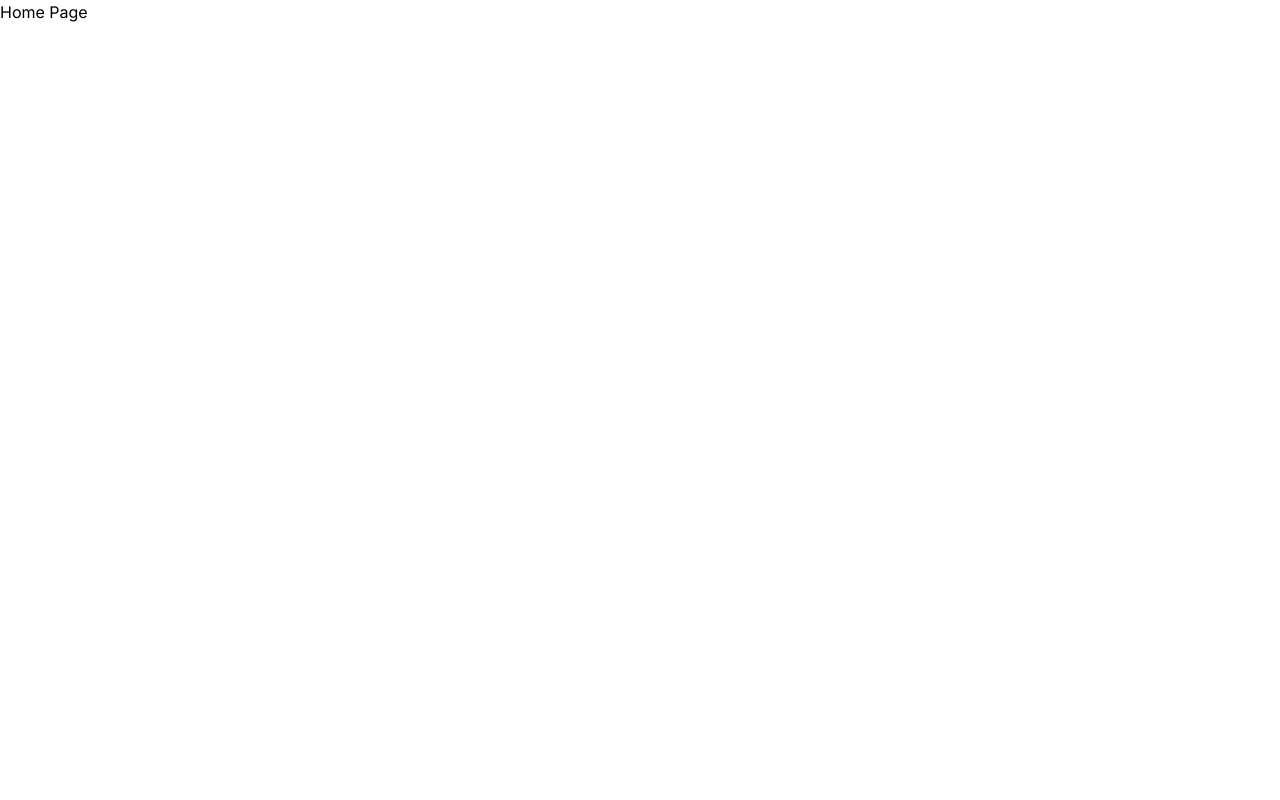
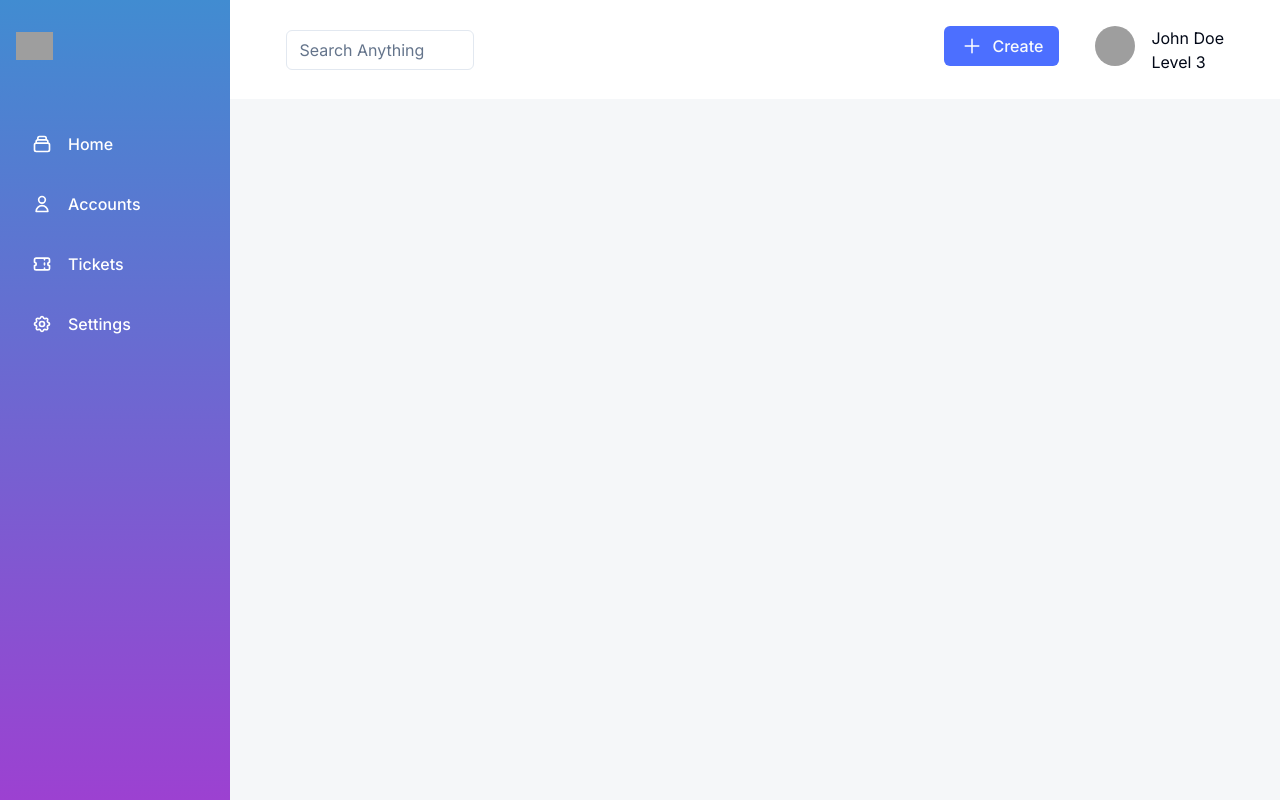
Before and after one commit to fasil729/Learning-APP, a Next.js app in the folder frontend_web/: page / in a window 1280 px wide. Built offline with nearby package versions, Linux system fonts and the light colour scheme; grey boxes are pictures that could not be loaded.

Commit message:
[frontend] add shared components

```diff
--- a/frontend_web/app/(home_page)/page.tsx
+++ /dev/null
@@ -1,9 +0,0 @@
-
-
-export default function Home() {
-
-  return( <div className="">
-  <h1>Home Page</h1>
-</div>)
-
-}
--- /dev/null
+++ b/frontend_web/app/Topics/page.tsx
@@ -0,0 +1,5 @@
+export default function Topics() {
+    return <div>
+
+         </div>
+}
--- a/frontend_web/app/globals.css
+++ b/frontend_web/app/globals.css
@@ -1,3 +1,80 @@
 @tailwind base;
   @tailwind components;
   @tailwind utilities;
+
+  @layer base {
+    :root {
+      --background: 0 0% 100%;
+      --foreground: 222.2 84% 4.9%;
+
+      --card: 0 0% 100%;
+      --card-foreground: 222.2 84% 4.9%;
+
+      --popover: 0 0% 100%;
+      --popover-foreground: 222.2 84% 4.9%;
+
+      --primary: 222.2 47.4% 11.2%;
+      --primary-foreground: 210 40% 98%;
+
+      --secondary: 210 40% 96.1%;
+      --secondary-foreground: 222.2 47.4% 11.2%;
+
+      --muted: 210 40% 96.1%;
+      --muted-foreground: 215.4 16.3% 46.9%;
+
+      --accent: 210 40% 96.1%;
+      --accent-foreground: 222.2 47.4% 11.2%;
+
+      --destructive: 0 84.2% 60.2%;
+      --destructive-foreground: 210 40% 98%;
+
+      --border: 214.3 31.8% 91.4%;
+      --input: 214.3 31.8% 91.4%;
+      --ring: 222.2 84% 4.9%;
+
+      --radius: 0.5rem;
+    }
+
+    .dark {
+      --background: 222.2 84% 4.9%;
+      --foreground: 210 40% 98%;
+
+      --card: 222.2 84% 4.9%;
+      --card-foreground: 210 40% 98%;
+
+      --popover: 222.2 84% 4.9%;
+      --popover-foreground: 210 40% 98%;
+
+      --primary: 210 40% 98%;
+      --primary-foreground: 222.2 47.4% 11.2%;
+
+      --secondary: 217.2 32.6% 17.5%;
+      --secondary-foreground: 210 40% 98%;
+
+      --muted: 217.2 32.6% 17.5%;
+      --muted-foreground: 215 20.2% 65.1%;
+
+      --accent: 217.2 32.6% 17.5%;
+      --accent-foreground: 210 40% 98%;
+
+      --destructive: 0 62.8% 30.6%;
+      --destructive-foreground: 210 40% 98%;
+
+      --border: 217.2 32.6% 17.5%;
+      --input: 217.2 32.6% 17.5%;
+      --ring: 212.7 26.8% 83.9%;
+    }
+  }
+
+  @layer base {
+    * {
+      @apply border-border;
+    }
+    body {
+      @apply bg-background text-foreground;
+    }
+  }
+
+.body-color {
+    background-color: #F5F7F9;
+}
--- a/frontend_web/app/layout.tsx
+++ b/frontend_web/app/layout.tsx
@@ -18,7 +18,7 @@ export default function RootLayout({
   return (
     <html lang="en">
       <AppProvider>
-      <body className={inter.className}>{children}</body>
+      <body className={inter.className + " " + "body-color"}>{children}</body>
       </AppProvider>
     </html>
   );
--- /dev/null
+++ b/frontend_web/app/page.tsx
@@ -0,0 +1,8 @@
+import HomePage from "@/components/home/home";
+import RootLayout from "./layout";
+
+export default function Home() {
+    return <RootLayout>
+            <HomePage></HomePage>
+        </RootLayout>
+}
--- /dev/null
+++ b/frontend_web/components/home/home.tsx
@@ -0,0 +1,11 @@
+import SideBar from "../shared/sideBar/sideBar";
+import TopHeader from "../shared/top_header/top_header";
+
+export default function HomePage() {
+    return <div className="">
+            <SideBar/>
+            <div className="ml-[18%]">
+                <TopHeader/>
+            </div>
+        </div>
+}
--- /dev/null
+++ b/frontend_web/components/shared/sideBar/sideBar.tsx
@@ -0,0 +1,46 @@
+
+export default function SideBar() {
+    return <aside className="fixed top-0 bg-gradient-to-b from-[#418CD1] to-[#9C41D1] left-0 w-[18%] h-screen px-4 py-8 border-white rtl:border-r-0 rtl:border-l dark:bg-gray-900 dark:border-gray-700">
+            <a href="#" className="mx-auto">
+                <img className="w-auto h-6 sm:h-7 text-white" src="https://merakiui.com/images/full-logo.svg" alt=""/>
+            </a>
+
+            <div className="flex flex-col justify-between flex-1 mt-6 pt-10">
+                <nav>
+                    <a className="flex items-center px-4 py-2 text-white  rounded-lg" href="#">
+                        <svg className="w-5 h-5" viewBox="0 0 24 24" fill="none" xmlns="http://www.w3.org/2000/svg">
+                            <path d="M19 11H5M19 11C20.1046 11 21 11.8954 21 13V19C21 20.1046 20.1046 21 19 21H5C3.89543 21 3 20.1046 3 19V13C3 11.8954 3.89543 11 5 11M19 11V9C19 7.89543 18.1046 7 17 7M5 11V9C5 7.89543 5.89543 7 7 7M7 7V5C7 3.89543 7.89543 3 9 3H15C16.1046 3 17 3.89543 17 5V7M7 7H17" stroke="currentColor" stroke-width="2" stroke-linecap="round" stroke-linejoin="round" />
+                        </svg>
+
+                        <span className="mx-4 font-medium">Home</span>
+                    </a>
+
+                    <a className="flex items-center px-4 py-2 mt-5 text-white transition-colors duration-300 transform rounded-lg dark:text-gray-400 hover:bg-gray-100 dark:hover:bg-gray-800 dark:hover:text-gray-200 hover:text-gray-700" href="#">
+                        <svg className="w-5 h-5" viewBox="0 0 24 24" fill="none" xmlns="http://www.w3.org/2000/svg">
+                            <path d="M16 7C16 9.20914 14.2091 11 12 11C9.79086 11 8 9.20914 8 7C8 4.79086 9.79086 3 12 3C14.2091 3 16 4.79086 16 7Z" stroke="currentColor" stroke-width="2" stroke-linecap="round" stroke-linejoin="round" />
+                            <path d="M12 14C8.13401 14 5 17.134 5 21H19C19 17.134 15.866 14 12 14Z" stroke="currentColor" stroke-width="2" stroke-linecap="round" stroke-linejoin="round" />
+                        </svg>
+
+                        <span className="mx-4 font-medium">Accounts</span>
+                    </a>
+
+                    <a className="flex items-center px-4 py-2 mt-5 text-white transition-colors duration-300 transform rounded-lg dark:text-gray-400 hover:bg-gray-100 dark:hover:bg-gray-800 dark:hover:text-gray-200 hover:text-gray-700" href="#">
+                        <svg className="w-5 h-5" viewBox="0 0 24 24" fill="none" xmlns="http://www.w3.org/2000/svg">
+                            <path d="M15 5V7M15 11V13M15 17V19M5 5C3.89543 5 3 5.89543 3 7V10C4.10457 10 5 10.8954 5 12C5 13.1046 4.10457 14 3 14V17C3 18.1046 3.89543 19 5 19H19C20.1046 19 21 18.1046 21 17V14C19.8954 14 19 13.1046 19 12C19 10.8954 19.8954 10 21 10V7C21 5.89543 20.1046 5 19 5H5Z" stroke="currentColor" stroke-width="2" stroke-linecap="round" stroke-linejoin="round" />
+                        </svg>
+
+                        <span className="mx-4 font-medium">Tickets</span>
+                    </a>
+
+                    <a className="flex items-center px-4 py-2 mt-5 text-white transition-colors duration-300 transform rounded-lg dark:text-gray-400 hover:bg-gray-100 dark:hover:bg-gray-800 dark:hover:text-gray-200 hover:text-gray-700" href="#">
+                        <svg className="w-5 h-5" viewBox="0 0 24 24" fill="none" xmlns="http://www.w3.org/2000/svg">
+                            <path d="M10.3246 4.31731C10.751 2.5609 13.249 2.5609 13.6754 4.31731C13.9508 5.45193 15.2507 5.99038 16.2478 5.38285C17.7913 4.44239 19.5576 6.2087 18.6172 7.75218C18.0096 8.74925 18.5481 10.0492 19.6827 10.3246C21.4391 10.751 21.4391 13.249 19.6827 13.6754C18.5481 13.9508 18.0096 15.2507 18.6172 16.2478C19.5576 17.7913 17.7913 19.5576 16.2478 18.6172C15.2507 18.0096 13.9508 18.5481 13.6754 19.6827C13.249 21.4391 10.751 21.4391 10.3246 19.6827C10.0492 18.5481 8.74926 18.0096 7.75219 18.6172C6.2087 19.5576 4.44239 17.7913 5.38285 16.2478C5.99038 15.2507 5.45193 13.9508 4.31731 13.6754C2.5609 13.249 2.5609 10.751 4.31731 10.3246C5.45193 10.0492 5.99037 8.74926 5.38285 7.75218C4.44239 6.2087 6.2087 4.44239 7.75219 5.38285C8.74926 5.99037 10.0492 5.45193 10.3246 4.31731Z" stroke="currentColor" stroke-width="2" stroke-linecap="round" stroke-linejoin="round" />
+                            <path d="M15 12C15 13.6569 13.6569 15 12 15C10.3431 15 9 13.6569 9 12C9 10.3431 10.3431 9 12 9C13.6569 9 15 10.3431 15 12Z" stroke="currentColor" stroke-width="2" stroke-linecap="round" stroke-linejoin="round" />
+                        </svg>
+
+                        <span className="mx-4 font-medium">Settings</span>
+                    </a>
+                </nav>
+            </div>
+    </aside>
+}
--- /dev/null
+++ b/frontend_web/components/shared/top_header/top_header.tsx
@@ -0,0 +1,21 @@
+import { Button } from "@/components/ui/button";
+import { Input } from "@/components/ui/input";
+import { IoAdd, IoSearch } from "react-icons/io5";
+
+export default function TopHeader() {
+        return   <div className="bg-white h-[6.2rem] flex justify-between items-center px-14 ">
+                    <Input type="email" className="w-1/5" placeholder="Search Anything"></Input>
+                    <div className="flex gap-9">
+                        <Button className="bg-mainColor flex gap-2"><IoAdd className="text-white" size="1.5rem"/> Create</Button>
+                        <div className="flex gap-4">
+                            <div>
+                                <img src="https://cdn-icons-png.flaticon.com/512/25/25231.png" alt="user" className="w-10 h-10 rounded-full"/>
+                            </div>
+                            <div>
+                                <h3>John Doe</h3>
+                                <p>Level 3</p>
+                            </div>
+                        </div>
+                    </div>
+        </div>
+    }
--- /dev/null
+++ b/frontend_web/components/topics/topics.tsx
@@ -0,0 +1,3 @@
+export default function Topics() {
+    return <div></div>
+}
--- /dev/null
+++ b/frontend_web/components/ui/input.tsx
@@ -0,0 +1,25 @@
+import * as React from "react"
+
+import { cn } from "@/lib/utils"
+
+export interface InputProps
+  extends React.InputHTMLAttributes<HTMLInputElement> {}
+
+const Input = React.forwardRef<HTMLInputElement, InputProps>(
+  ({ className, type, ...props }, ref) => {
+    return (
+      <input
+        type={type}
+        className={cn(
+          "flex h-10 w-full rounded-md border border-input bg-background px-3 py-2 text-sm ring-offset-background file:border-0 file:bg-transparent file:text-sm file:font-medium placeholder:text-muted-foreground focus-visible:outline-none focus-visible:ring-2 focus-visible:ring-ring focus-visible:ring-offset-2 disabled:cursor-not-allowed disabled:opacity-50",
+          className
+        )}
+        ref={ref}
+        {...props}
+      />
+    )
+  }
+)
+Input.displayName = "Input"
+
+export { Input }
--- a/frontend_web/package.json
+++ b/frontend_web/package.json
@@ -20,9 +20,9 @@
     "next": "14.1.4",
     "react": "^18",
     "react-dom": "^18",
-    "react-icons": "^5.0.1",
+    "react-icons": "^5.1.0",
     "react-redux": "^9.1.0",
-    "tailwind-merge": "^2.2.2",
+    "tailwind-merge": "^2.3.0",
     "tailwindcss-animate": "^1.0.7"
   },
   "devDependencies": {
@@ -33,7 +33,7 @@
     "eslint": "^8",
     "eslint-config-next": "14.1.4",
     "postcss": "^8",
-    "tailwindcss": "^3.3.0",
+    "tailwindcss": "^3.4.3",
     "typescript": "^5"
   }
 }
--- a/frontend_web/tailwind.config.ts
+++ b/frontend_web/tailwind.config.ts
@@ -17,8 +17,18 @@ const config = {
         "2xl": "1400px",
       },
     },
+    fontSize: {
+
+    },
     extend: {
       colors: {
+        primaryShade: '#F5F7F9',
+        mainColor: '#4C6FFF',
+        secondayColor: '#FF7800',
+        paragraphColor: '#767278',
+        grayShade: '#F8F8FB',
+        secondaryShade: '#FFEFE0',
+        titleColor: '#102844',
         border: "hsl(var(--border))",
         input: "hsl(var(--input))",
         ring: "hsl(var(--ring))",
```
Also changed, not shown: 1 other file (tests, documents, lock files or other folders).
